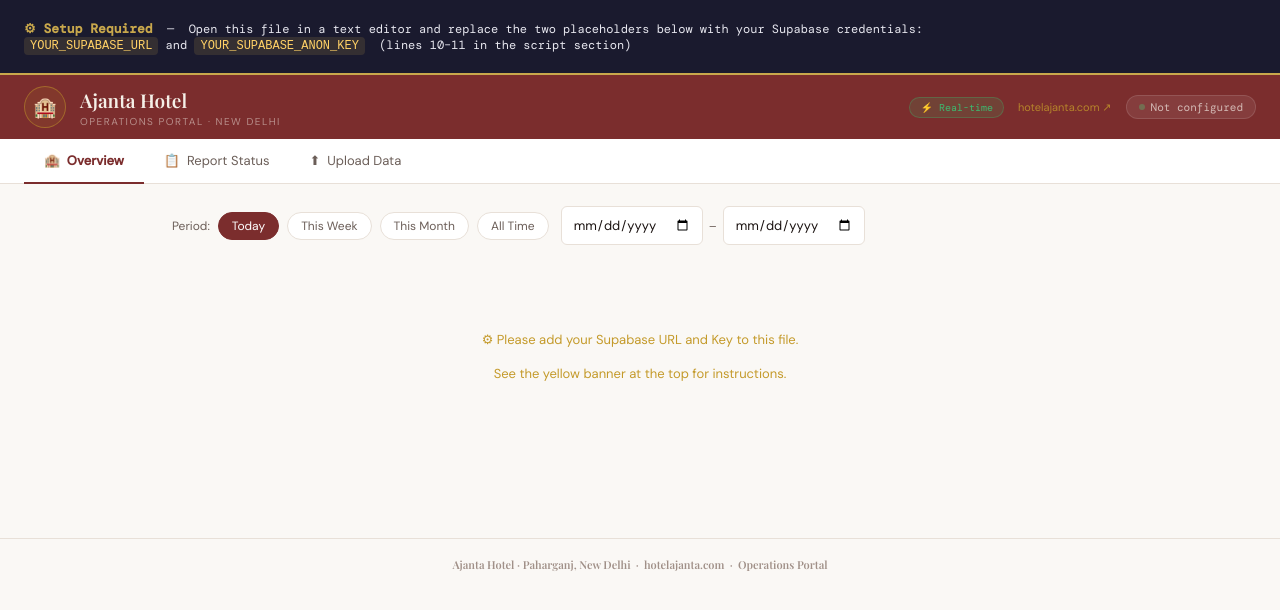
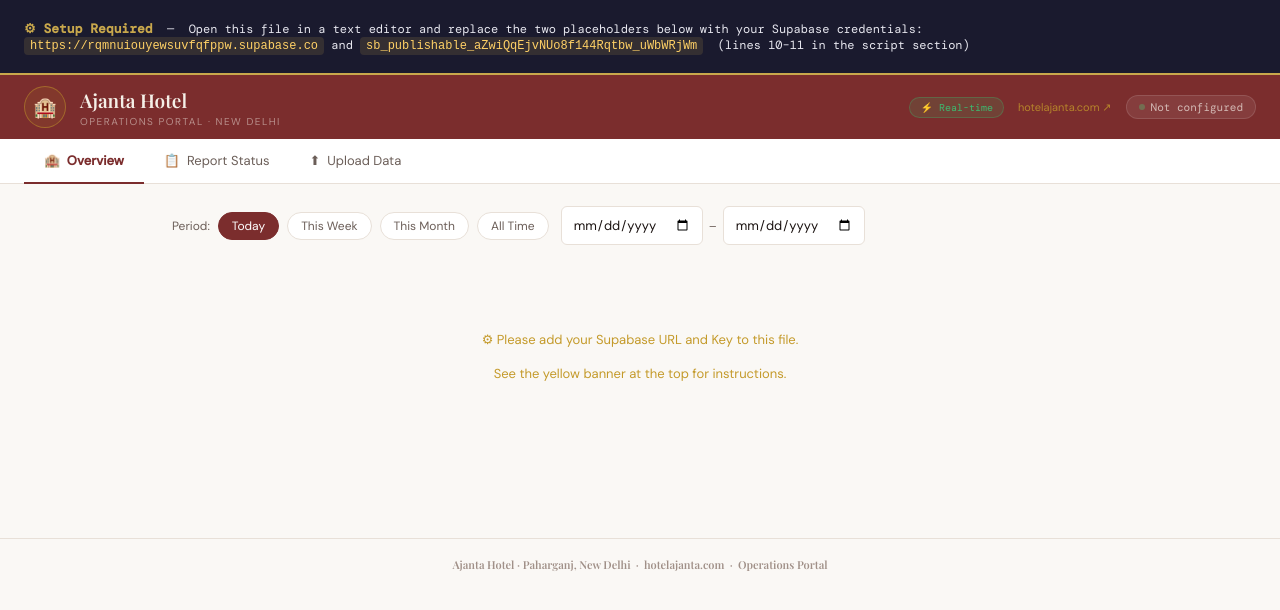
Before and after one commit to toolsajantahotels/ajanta-hotel, a plain HTML site: page index.html in a window 1280 px wide. Drawn offline with nearby package versions, Linux system fonts and the light colour scheme.

Commit message:
Update index.html

```diff
--- a/index.html
+++ b/index.html
@@ -189,7 +189,7 @@
 <div class="config-banner" id="config-banner">
   <strong>⚙ Setup Required</strong> &nbsp;—&nbsp;
   Open this file in a text editor and replace the two placeholders below with your Supabase credentials:<br>
-  <code>YOUR_SUPABASE_URL</code> and <code>YOUR_SUPABASE_ANON_KEY</code> &nbsp;(lines 10–11 in the script section)
+  <code>https://rqmnuiouyewsuvfqfppw.supabase.co</code> and <code>sb_publishable_aZwiQqEjvNUo8f144Rqtbw_uWbWRjWm</code> &nbsp;(lines 10–11 in the script section)
 </div>
 
 <!-- HEADER -->
```
